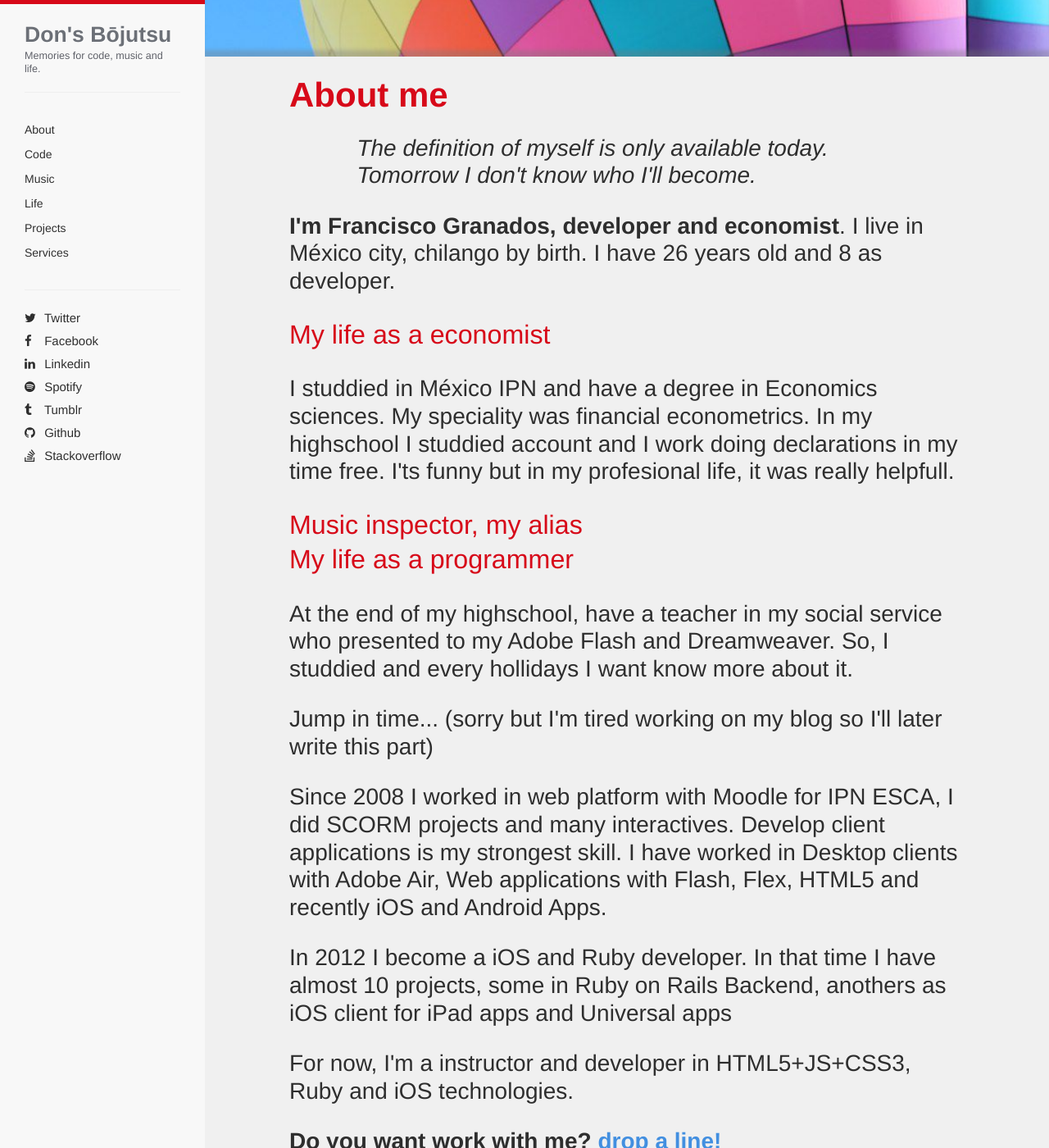
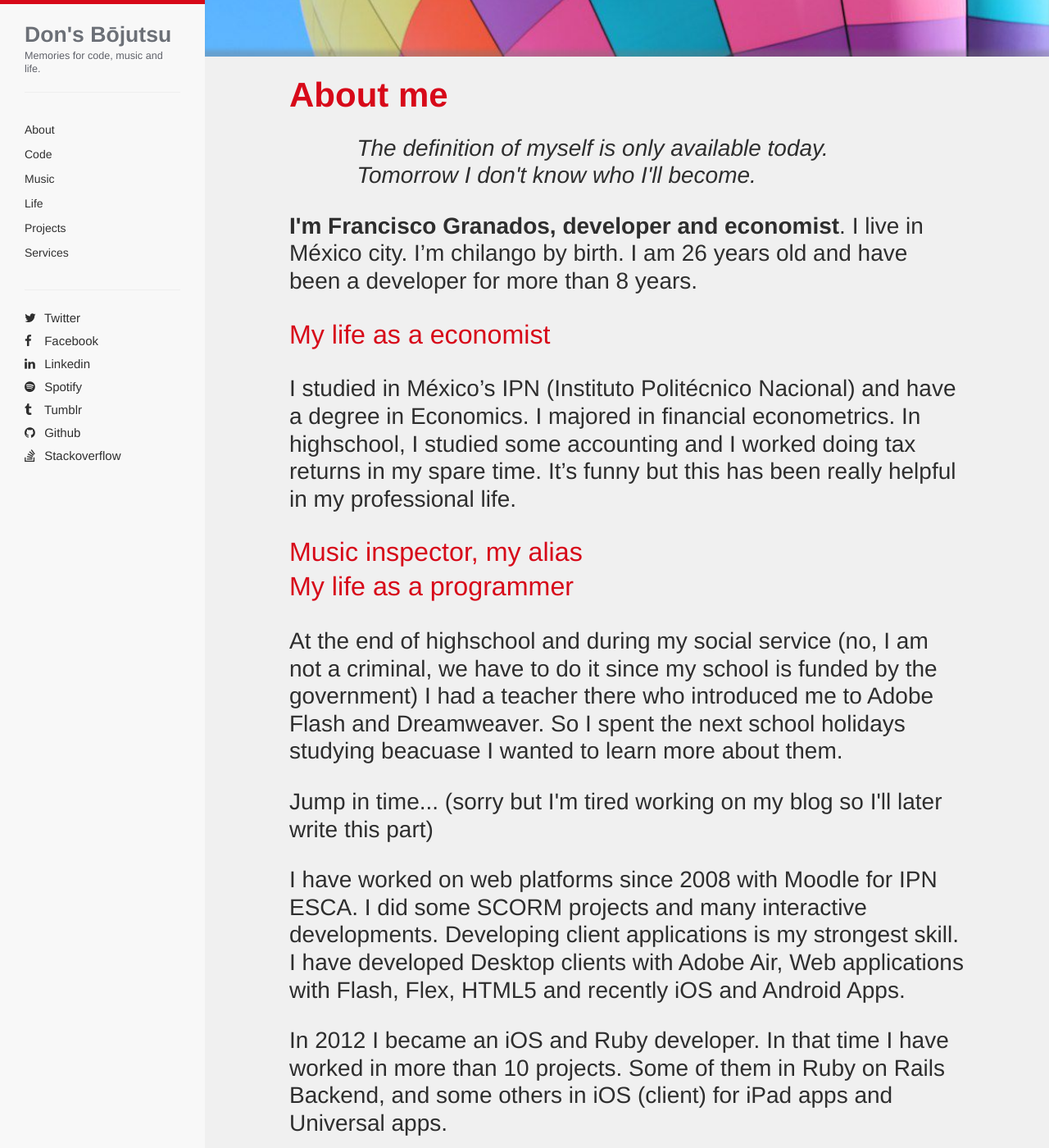
Before and after one commit to gzfrancisco/gzfrancisco.github.io, a Jekyll site: the page built from about/me/index.html, in a window 1280 px wide and 1400 px high, scrolled down 386 px. Shown: the whole window at 82% size. Built offline with Jekyll 4.4.1, drawn with Linux system fonts in a browser that asks for light colours; nearby versions of some CDN libraries; Markdown is read by kramdown in place of the engine named in the settings; some of the changed text lies outside the part shown.

Commit message:
Corrected version from Bernardo

```diff
--- a/about/me/index.html
+++ b/about/me/index.html
@@ -11,20 +11,20 @@ category: code
 
 <blockquote><p>The definition of myself is only available today. Tomorrow I don't know who I'll become.</p></blockquote>
 
-<p><strong>I'm Francisco Granados, developer and economist</strong>. I live in México city, chilango by birth. I have 26 years old and 8 as developer.</p>
+<p><strong>I'm Francisco Granados, developer and economist</strong>. I live in México city. I’m chilango by birth. I am 26 years old and have been a developer for more than 8 years.</p>
 
 <h3>My life as a economist</h3>
 
-<p>I studdied in México IPN and have a degree in Economics sciences. My speciality was financial econometrics. In my highschool I studdied account and I work doing declarations in my time free. I'ts funny but in my profesional life, it was really helpfull.</p>
+<p>I studied in México’s IPN (Instituto Politécnico Nacional) and have a degree in Economics. I  majored in financial econometrics. In highschool, I studied some accounting and I worked doing tax returns in my spare time. It’s funny but this has been really helpful in my professional life.</p>
 
 <h3>Music inspector, my alias</h3>
 
 <h3>My life as a programmer</h3>
 
-<p>At the end of my highschool, have a teacher in my social service who presented to my Adobe Flash and Dreamweaver. So, I studdied and every hollidays I want know more about it.</p>
+<p>At the end of highschool and during my social service (no, I am not a criminal, we have to do it since my school is funded by the government) I had a teacher there who introduced me to Adobe Flash and Dreamweaver. So I spent the next school holidays studying beacuase I wanted to learn more about them.</p>
 <p>Jump in time... (sorry but I'm tired working on my blog so I'll later write this part)</p>
-<p>Since 2008 I worked in web platform with Moodle for IPN ESCA, I did SCORM projects and many interactives. Develop client applications is my strongest skill. I have worked in Desktop clients with Adobe Air, Web applications with Flash, Flex, HTML5 and recently iOS and Android Apps.</p>
-<p>In 2012 I become a iOS and Ruby developer. In that time I have almost 10 projects, some in Ruby on Rails Backend, anothers as iOS client for iPad apps and Universal apps</p>
-<p>For now, I'm a instructor and developer in HTML5+JS+CSS3, Ruby and iOS technologies.</p>
+<p>I have worked on web platforms since 2008 with Moodle for IPN ESCA. I did some SCORM projects and many interactive developments. Developing client applications is my strongest skill. I have developed Desktop clients with Adobe Air, Web applications with Flash, Flex, HTML5 and recently iOS and Android Apps.</p>
+<p>In 2012 I became an iOS and Ruby developer. In that time I have worked in more than 10 projects. Some of them in Ruby on Rails Backend, and some others in iOS (client) for iPad apps and Universal apps.</p>
+<p>I am currently an instructor and developer in HTML5+JS+CSS3, Ruby and iOS technologies.</p>
 
 <p><strong>Do you want work with me? <a href="mailto:gz.francisco@gmail.com">drop a line!</a></strong></p>
```
